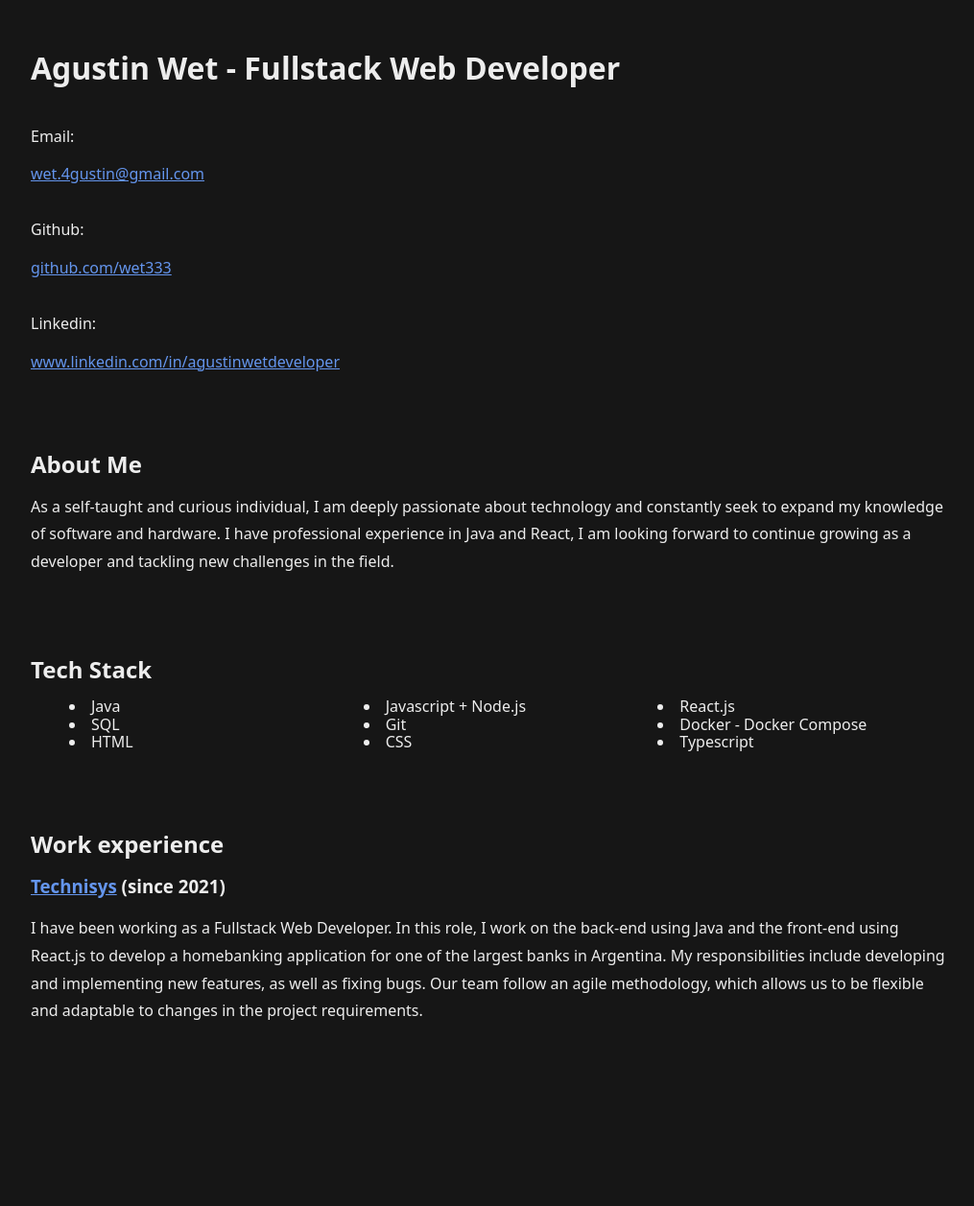
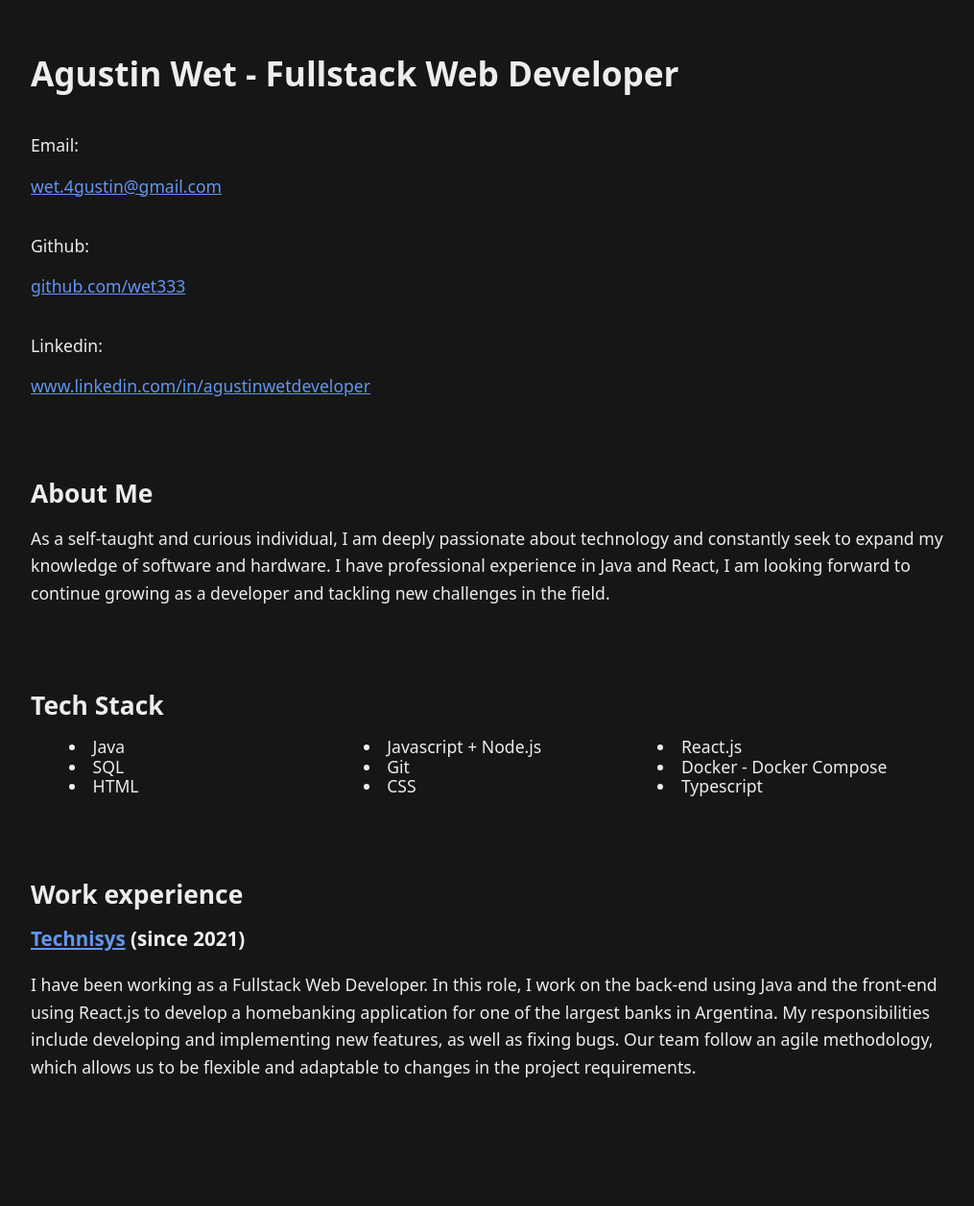
Before and after one commit to wet333/agustinwet-vps-index, a PHP site: page / in a window 1280 px wide. Shown: the whole page at 96% size, without its empty margins (128-1143 px from the left). Before the commit the page ends 1063 px from the top, so only its background shows below. Run offline with PHP 8.4, Linux system fonts and the light colour scheme.

Commit message:
fix styles

```diff
--- a/styles.css
+++ b/styles.css
@@ -3,7 +3,7 @@ html {
 }
 
 body {
-    font-size: 1rem;
+    font-size: 1.1rem;
     font-family: system-ui, sans-serif;
     color: #ededed;
     background: #161616;
```
